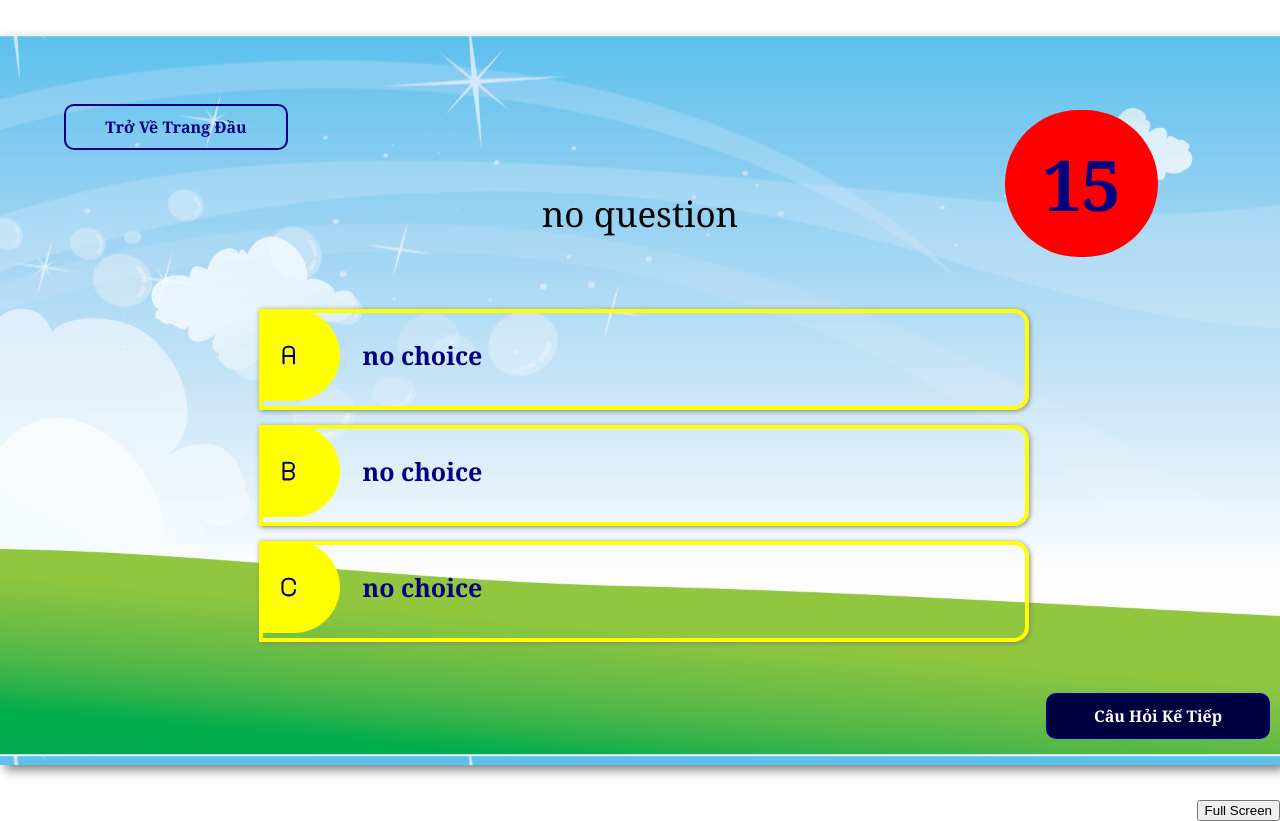
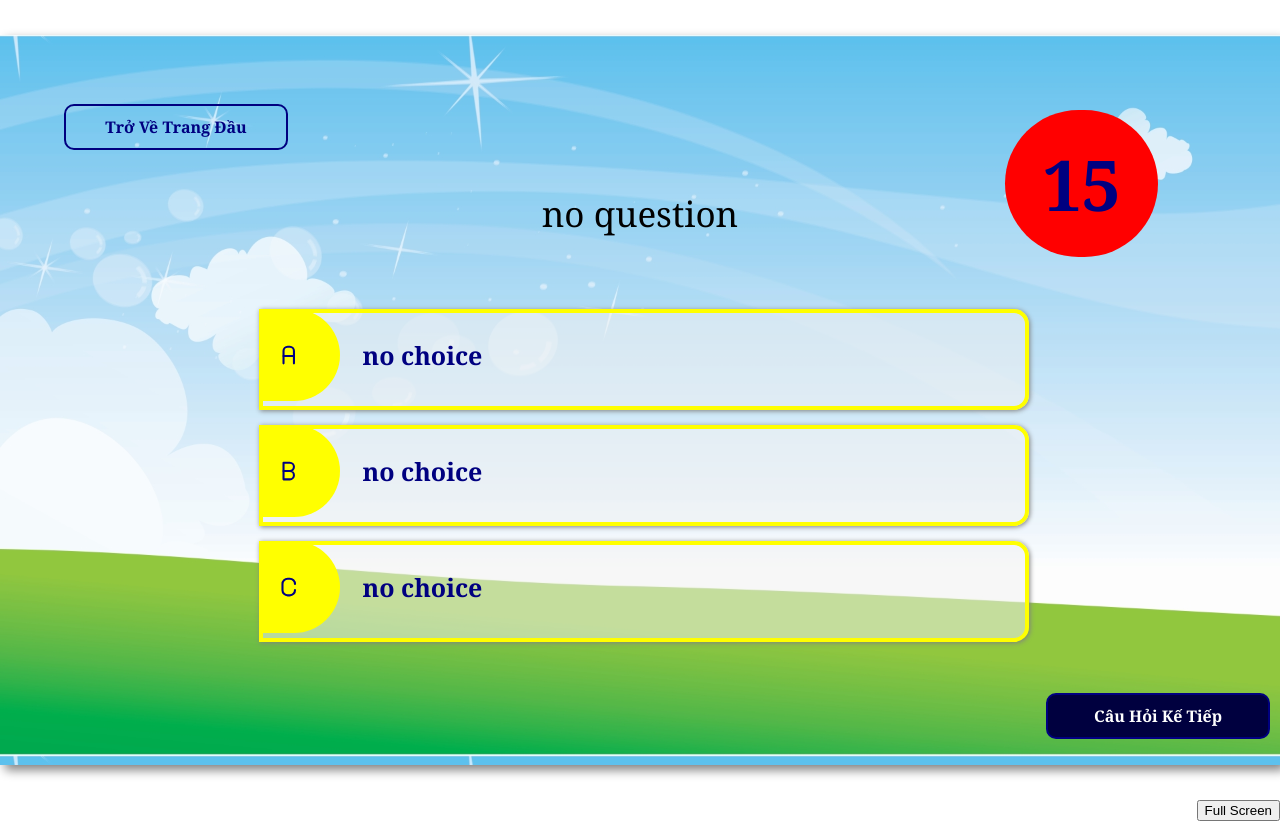
Before and after one commit to ankpham/vh-audience-round, a React (Create React App) app: page /view-question/1 in a window 1280 px wide. Built offline with nearby package versions, Linux system fonts and the light colour scheme; no server answers.

Commit message:
added background for answer choices

```diff
--- a/src/style/view-question.css
+++ b/src/style/view-question.css
@@ -60,6 +60,7 @@
     margin: auto;
     margin-top: 3%;
     border: solid black 4px;
+    background-color: #f2f2f286;
     border-radius: 15px;
     border-top-left-radius: 0vw;
     border-bottom-left-radius: 0vw;
```
